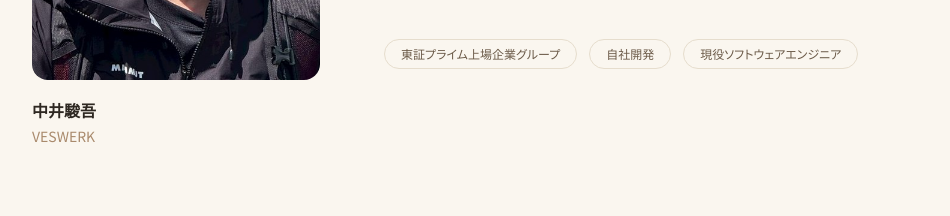
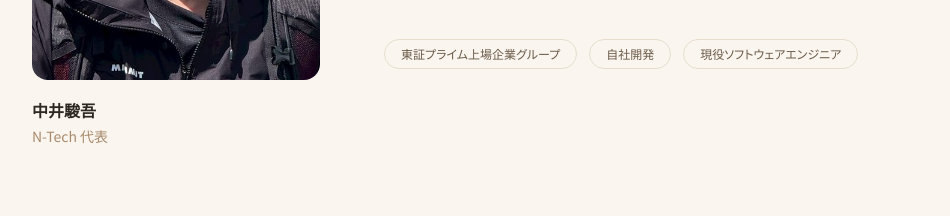
Before and after one commit to ves-sr/veswerk-site, a Next.js app: page /why-veswerk in a window 1280 px wide. Shown: the part 2300-2516 px from the top of the page, without its empty margins (56-1006 px from the left). Built offline with nearby package versions, Linux system fonts and the light colour scheme.

Commit message:
WHY VESWERKページのプロフィール肩書きをN-Tech代表に変更
「中井駿吾」の下の表記を「VESWERK」から「N-Tech 代表」に変更。
既存のlegalName定数（特定商取引法上の正式屋号）を再利用し、
表記のブレを防いだ。

```diff
--- a/app/why-veswerk/page.tsx
+++ b/app/why-veswerk/page.tsx
@@ -2,6 +2,7 @@ import type { Metadata } from "next";
 import Image from "next/image";
 import Link from "next/link";
 import profilePhoto from "../assets/images/profile.jpg";
+import { legalName } from "../content/site";
 
 export const metadata: Metadata = {
 	title: "WHY VESWERK｜VESWERK",
@@ -103,7 +104,7 @@ export default function WhyVeswerkPage() {
 							/>
 						</div>
 						<p className="mt-4 font-semibold text-ink">中井駿吾</p>
-						<p className="text-sm text-brown-light">VESWERK</p>
+						<p className="text-sm text-brown-light">{legalName} 代表</p>
 					</div>
 
 					<div>
```
